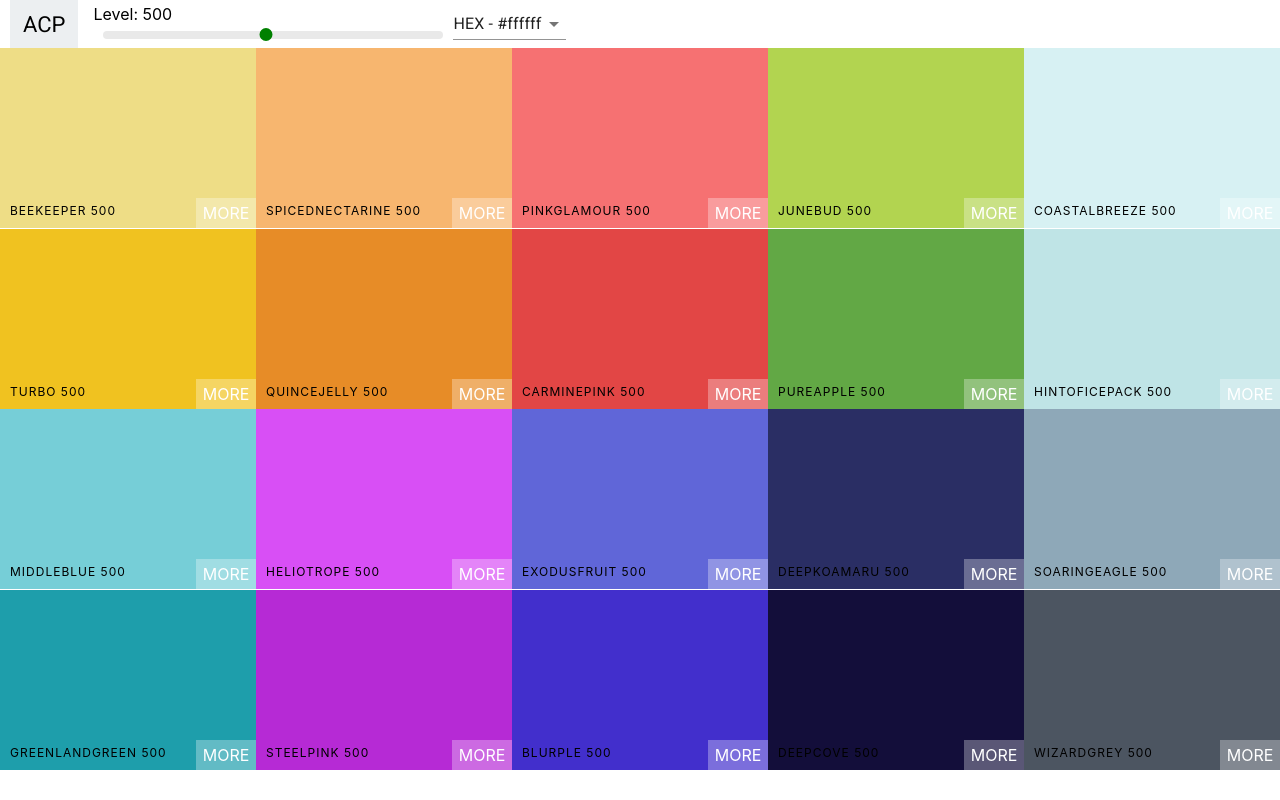
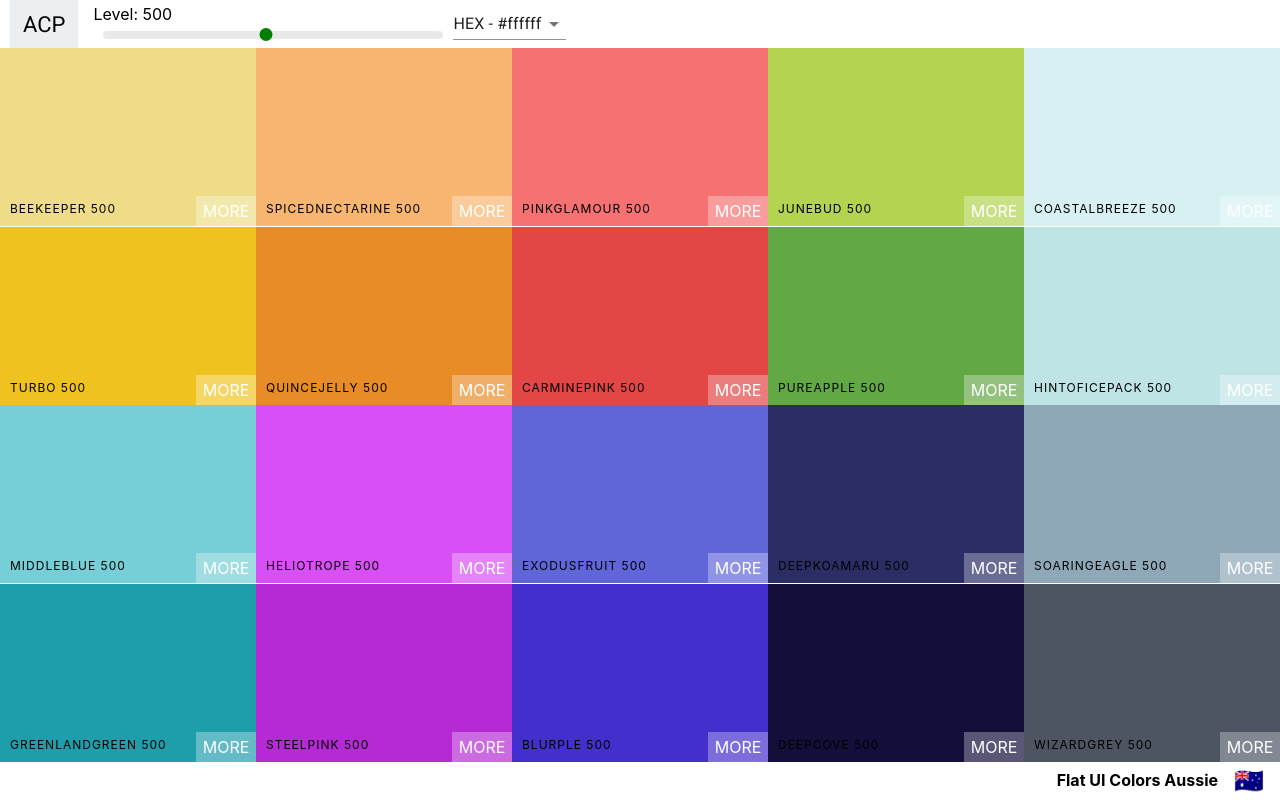
Before and after one commit to argadipa/arga-color-app, a React (Create React App) app: page / in a window 1280 px wide. Built offline with nearby package versions, Linux system fonts and the light colour scheme.

Commit message:
Add palette footer.

```diff
--- a/src/NavBar.css
+++ b/src/NavBar.css
@@ -1,7 +1,7 @@
 .Navbar {
     display: flex;
     align-items: center;
-    justify-content: start;
+    justify-content: flex-start;
     height: 6vh;
 }
 
--- a/src/NavBar.js
+++ b/src/NavBar.js
@@ -32,13 +32,13 @@
     };
 
     render() {
-        const { level, changeLevel, handleChange } = this.props;
+        const { level, changeLevel } = this.props;
         const { format, open } = this.state;
 
         return (
             <header className="Navbar">
                 <div className="logo">
-                    <a href="#">ACP</a>
+                    <a href="/">ACP</a>
                 </div>
                 <div>
                     <span>Level: {level}</span>
--- a/src/Pallete.css
+++ b/src/Pallete.css
@@ -1,7 +1,23 @@
 .Pallete {
     height: 100vh;
+    display: flex;
+    flex-direction: column;
 }
 
 .Pallete-colors {
     height:  90%;
 }
+
+.Palette-footer {
+    background-color: white;
+    height: 5vh;
+    display: flex;
+    justify-content: flex-end;
+    align-items: center;
+    font-weight: bold;
+}
+
+.emoji {
+    font-size: 1.5rem;
+    margin: 0 1rem;
+}
--- a/src/Pallete.js
+++ b/src/Pallete.js
@@ -23,24 +23,27 @@
     }
 
     render () {
-        const { colors } = this.props.palette;
+        const { colors, emoji, paletteName } = this.props.palette;
         const { level, format } = this.state;
 
         const colorBoxes = colors[level].map(color => {
-            return <ColorBox background={color[format]} name={color.name}/>
+            return <ColorBox key={color.id} background={color[format]} name={color.name}/>
         });
 
         return (
             <div className="Pallete">
                 <div className="slider">
-                    <NavBar level={level} changeLevel={this.changeLevel} handleChange={this.changeFormat} />
+                    <NavBar
+                        level={level}
+                        changeLevel={this.changeLevel}
+                        handleChange={this.changeFormat}
+                    />
                 </div>
-                {/*Nav bar goes here */}
-                <div className="Pallete-colors">
-                    {/* bunch of color boxes */}
-                    {colorBoxes}
-                </div>
-                {/* footer */}
+                <div className="Pallete-colors">{colorBoxes}</div>
+                <footer className="Palette-footer">
+                    {paletteName}
+                    <span className='emoji'>{emoji}</span>
+                </footer>
             </div>
         );
     }
```
